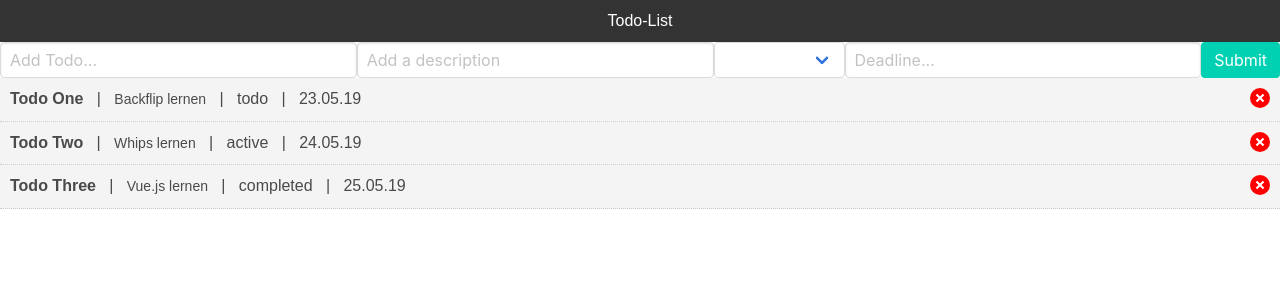
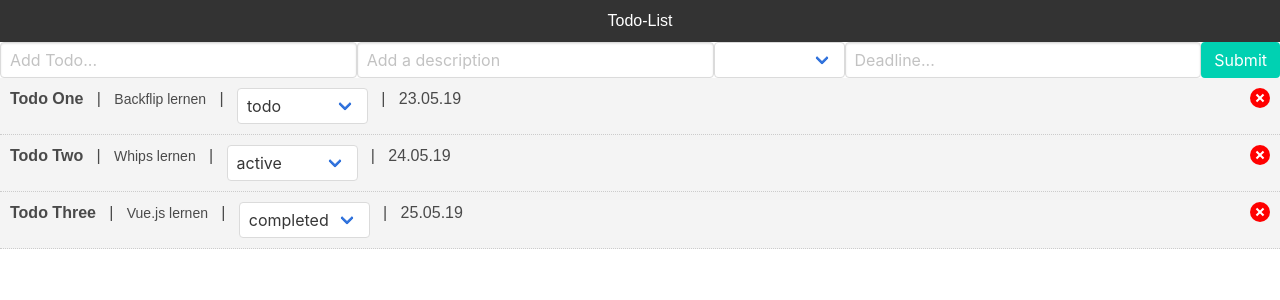
Before and after one commit to nolliebigspin/todo-app, a Vue app: page / in a window 1280 px wide. Shown: the top 300 px of the page. Built offline with nearby package versions, Linux system fonts and the light colour scheme.

Commit message:
Select form for Item Section

```diff
--- a/src/App.vue
+++ b/src/App.vue
@@ -1,6 +1,6 @@
 <template>
   <div id="app">
-    <Header/>
+    <Header Hallo/>
     <AddTodo v-on:add-todo="addTodo"/>
     <Todos v-bind:todos="todos" v-on:del-todo="deleteTodo"/>
   </div>
--- a/src/components/TodoItem.vue
+++ b/src/components/TodoItem.vue
@@ -5,7 +5,13 @@
       &nbsp; | &nbsp;
       <small>{{ todo.description }}</small>
       &nbsp; | &nbsp;
-      {{ todo.status }}
+      <span class="select">
+        <select v-model="todo.status">
+          <option>todo</option>
+          <option>active</option>
+          <option>completed</option>
+        </select>
+      </span>
       &nbsp; | &nbsp;
       {{ todo.deadline }}
       <a
```
